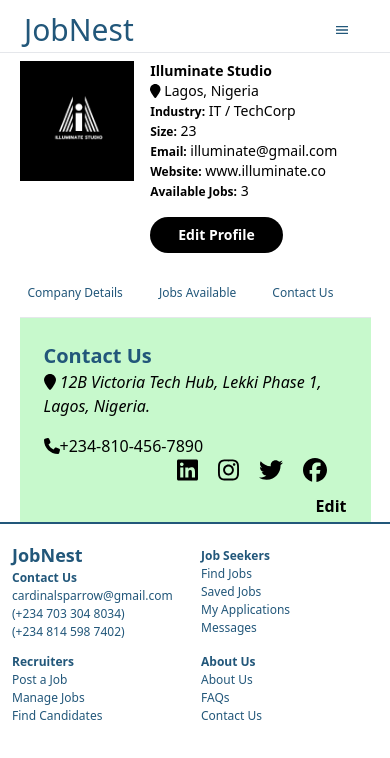
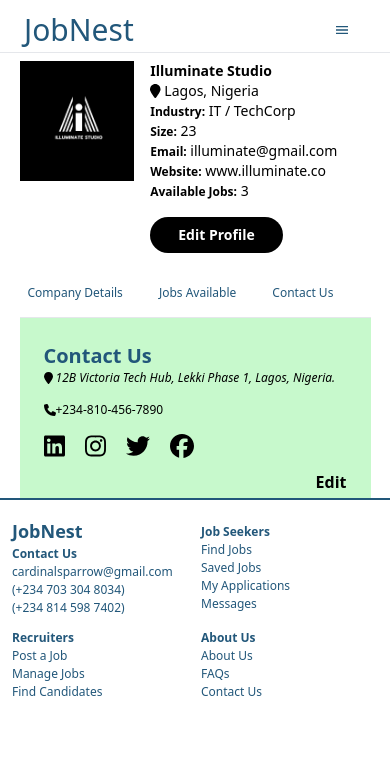
Before and after one commit to CardinalSparrow/JobNest, a React (Vite) app: page /recruiter-profile in a window 390 px wide. Both pictures are taken after a click on the button "Contact Us". Shown: the top 758 px of the page. Built offline with nearby package versions, Linux system fonts and the light colour scheme.

Commit message:
Fixed responsiveness in recruiter profile

```diff
--- a/src/components/CompanyContactDetail.jsx
+++ b/src/components/CompanyContactDetail.jsx
@@ -1,4 +1,9 @@
-import { faFacebook, faInstagram, faLinkedin, faTwitter } from "@fortawesome/free-brands-svg-icons";
+import {
+	faFacebook,
+	faInstagram,
+	faLinkedin,
+	faTwitter,
+} from "@fortawesome/free-brands-svg-icons";
 import {
 	faEnvelope,
 	faLocationPin,
@@ -12,32 +17,31 @@ export default function CompanyContactDetail() {
 		<div className="p-6 bg-background2-100">
 			<div>
 				<h2 className="text-primary text-xl font-[600]">Contact Us</h2>
-        <address className="mb-4">
+				<address className="mb-4 sm:text-lg text-xs">
 					<FontAwesomeIcon icon={faLocationPin} /> 12B Victoria Tech Hub, Lekki
 					Phase 1, Lagos, Nigeria.
 				</address>
-        <p>
+				<p className=" sm:text-lg text-xs">
 					<FontAwesomeIcon icon={faPhone} />
-          +234-810-456-7890{" "}
+					+234-810-456-7890
 				</p>
-        <div className=" flex items-center justify-end">
+				<div className=" flex items-center sm:justify-end mt-4">
 					<a href="#" className="mr-5">
-          <FontAwesomeIcon icon={faLinkedin} size="xl"/>
+						<FontAwesomeIcon icon={faLinkedin} size="xl" />
 					</a>
 					<a href="#" className="mr-5">
-          <FontAwesomeIcon icon={faInstagram} size="xl"/>
+						<FontAwesomeIcon icon={faInstagram} size="xl" />
 					</a>
 					<a href="#" className="mr-5">
-          <FontAwesomeIcon icon={faTwitter} size="xl"/>
+						<FontAwesomeIcon icon={faTwitter} size="xl" />
 					</a>
 					<a href="#" className="mr-5">
-          <FontAwesomeIcon icon={faFacebook} size="xl"/>
+						<FontAwesomeIcon icon={faFacebook} size="xl" />
 					</a>
 				</div>
 				<div className="flex justify-end items-center mt-3 -mb-5">
 					<button className="font-[600]">Edit</button>
 				</div>
-
 			</div>
 		</div>
 	);
```
Lines whose indentation alone changed are shown as unchanged.
